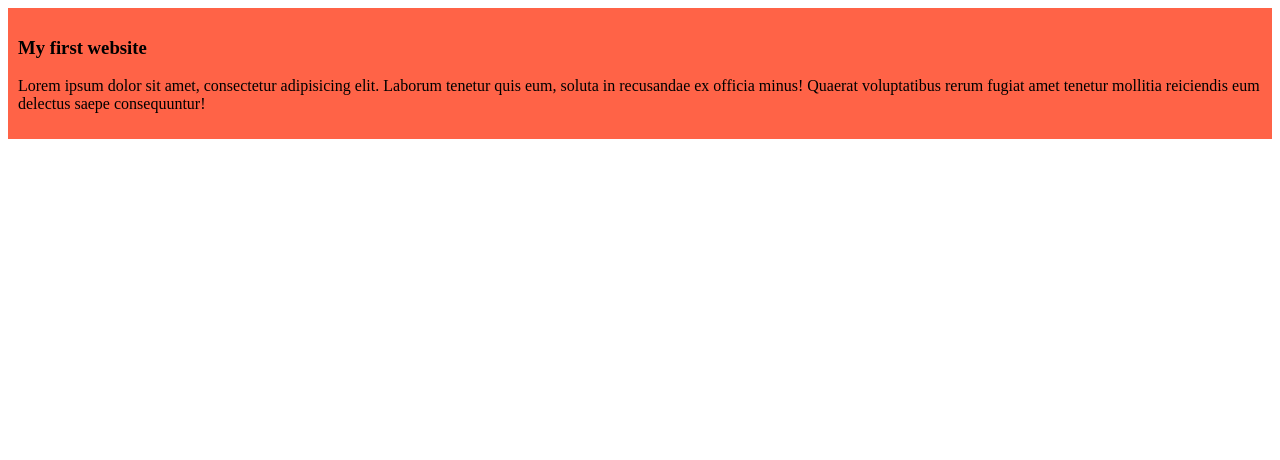
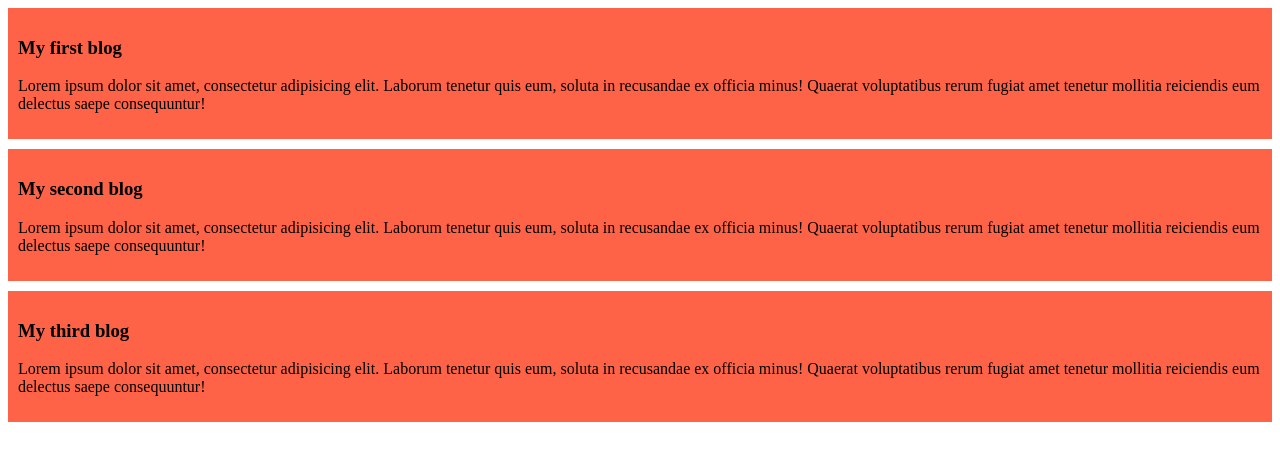
Before and after one commit to tasmia-munira/my-simple-website, a plain HTML site: page index.html in a window 1280 px wide. Drawn offline with Linux system fonts and the light colour scheme.

Commit message:
added the second and third blog

```diff
--- a/index.html
+++ b/index.html
@@ -8,7 +8,15 @@
 </head>
 <body>
   <div>
-    <h3>My first website</h3>
+    <h3>My first blog</h3>
+    <p>Lorem ipsum dolor sit amet, consectetur adipisicing elit. Laborum tenetur quis eum, soluta in recusandae ex officia minus! Quaerat voluptatibus rerum fugiat amet tenetur mollitia reiciendis eum delectus saepe consequuntur!</p>
+  </div>
+  <div>
+    <h3>My second blog</h3>
+    <p>Lorem ipsum dolor sit amet, consectetur adipisicing elit. Laborum tenetur quis eum, soluta in recusandae ex officia minus! Quaerat voluptatibus rerum fugiat amet tenetur mollitia reiciendis eum delectus saepe consequuntur!</p>
+  </div>
+  <div>
+    <h3>My third blog</h3>
     <p>Lorem ipsum dolor sit amet, consectetur adipisicing elit. Laborum tenetur quis eum, soluta in recusandae ex officia minus! Quaerat voluptatibus rerum fugiat amet tenetur mollitia reiciendis eum delectus saepe consequuntur!</p>
   </div>
 
--- a/styles/blog.css
+++ b/styles/blog.css
@@ -1,4 +1,5 @@
 div{
   background-color: tomato;
   padding: 10px;
+  margin-bottom: 10px;
 }
```
